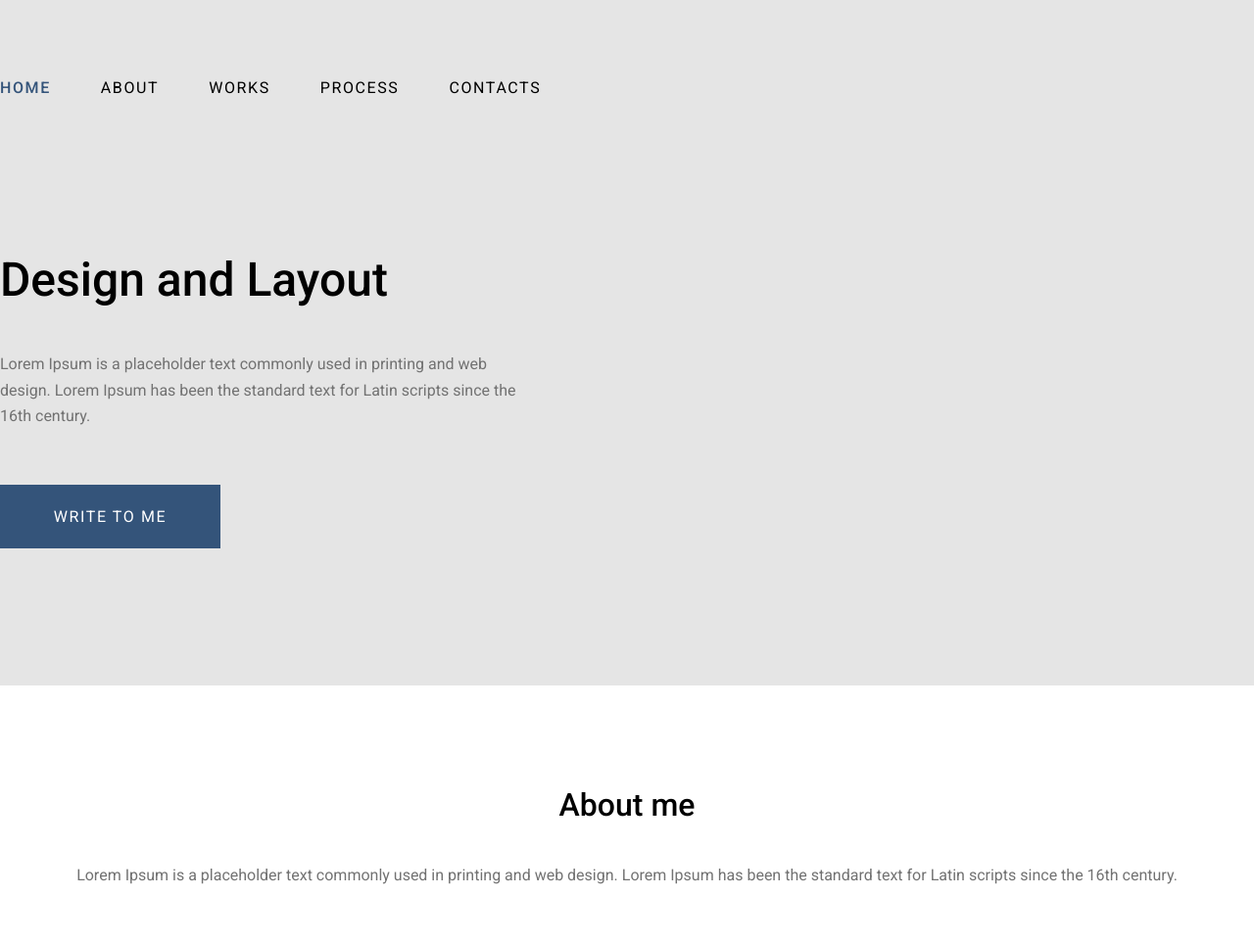
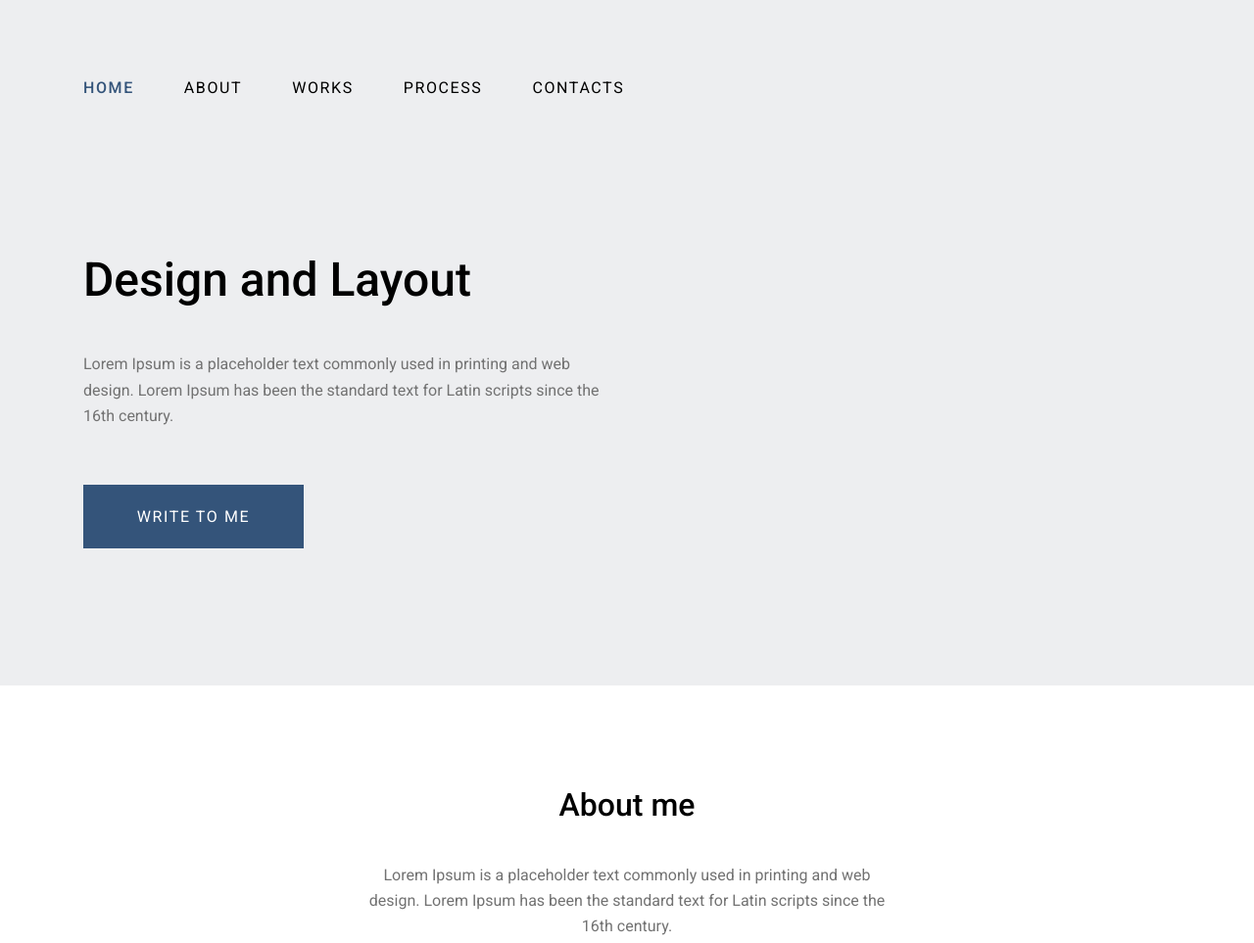
Before and after one commit to Cartoshechka/Site-template-scss, a website: page index.html in a window 1280 px wide. Shown: the top 963 px of the page at 98% size. Drawn offline with Linux system fonts and the light colour scheme.

Commit message:
made _containers.scss work properly

```diff
--- a/src/scss/layout/_containers.scss
+++ b/src/scss/layout/_containers.scss
@@ -2,21 +2,35 @@
 @use '../abstracts/mixins' as *;
 
 .container {
-  width: min(100% - $gap-xl, $container-primary);
+  width: 100%;
+  max-width: $container-primary;
   margin-inline: auto;
-  padding-inline: calc($gap-xl / 2);
+  padding-inline: $gap-xl;
 
-  @media (max-width: $md) {
-    width: min(100% - $gap-lg, $container-primary);
+  @include respond-to(md){
+    padding-inline: $gap-lg;
+  }
+  @include respond-to(sm){
+    padding-inline: $gap;
   }
 }
 
 .container-sm {
-  width: min(100% - $gap-xl, $container-secondary);
+  width: 100%;
+  max-width: $container-secondary;
   margin-inline: auto;
-  padding-inline: calc($gap-xl / 2);
+  padding-inline: $gap-xl;
 
-  @media (max-width: $lg) {
-    width: min(100% - $gap-lg, $container-sm-md);
+  @include respond-to(lg){
+    max-width: $container-sm-md;
+    padding-inline: $gap-lg;
+  }
+
+  @include respond-to(md){
+    padding-inline: $gap;
+  }
+
+  @include respond-to(sm){
+    padding-inline: $gap-sm;
   }
 }
--- a/src/scss/layout/_header.scss
+++ b/src/scss/layout/_header.scss
@@ -9,8 +9,4 @@
   @include m.respond-to('lg'){
     padding: 30px 0;
   }
-
-  @include m.min-screen('xl'){
-    background:rgba(0,0,0,0.1) ;
-  }
 }
```
Also changed, not shown: assets/css/style.css, assets/css/style.min.css.
